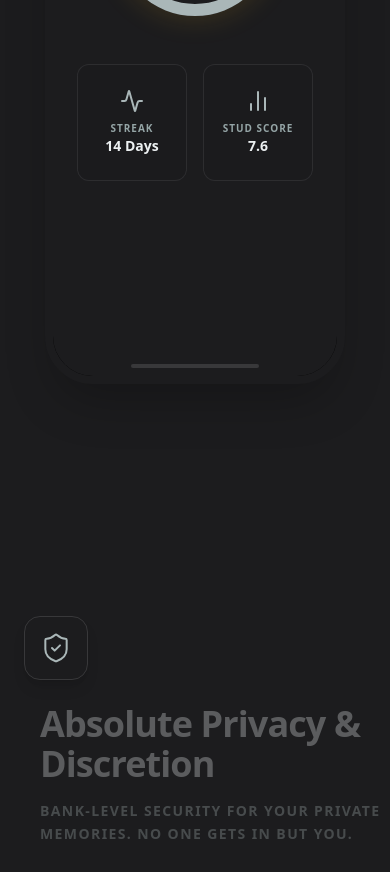
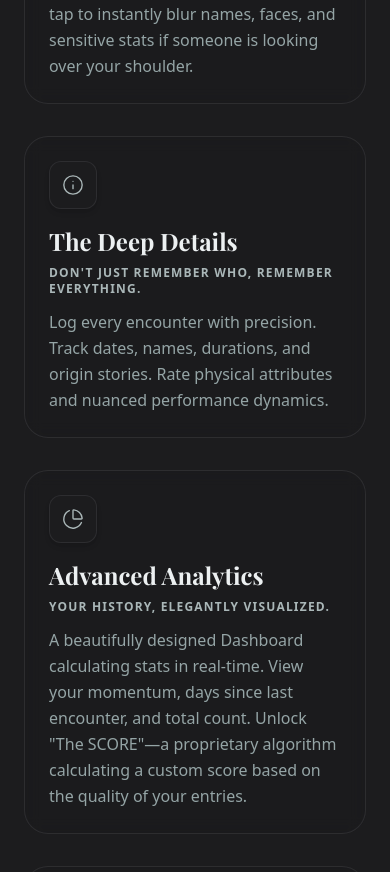
Before and after one commit to nevoiflah/BodyCount-Web, a Next.js app: page / in a window 390 px wide. Shown: the part 1100-1972 px from the top of the page. Built offline with nearby package versions, Linux system fonts and the light colour scheme.

Commit message:
feat: Introduce mobile-specific feature cards and refine styling for the main title and desktop sticky scroll section.

```diff
--- a/src/app/page.tsx
+++ b/src/app/page.tsx
@@ -257,40 +257,62 @@ export default function Home() {
             <motion.h1 variants={fadeUp} className="[font-family:var(--font-playfair)] text-6xl md:text-8xl lg:text-9xl font-bold leading-tight tracking-widest text-[var(--color-text-primary)] relative">
               <span className="relative z-10 drop-shadow-sm">COUNT</span>
               <br className="md:hidden" />
-              <span className="[font-family:var(--font-montserrat)] text-[var(--color-primary)] font-light text-2xl md:text-4xl lg:text-5xl block mt-8 z-10 relative tracking-[0.3em]">— Intimacy Journal —</span>
+              <span className="[font-family:var(--font-montserrat)] text-[var(--color-primary)] font-light text-xl md:text-4xl lg:text-5xl block mt-8 z-10 relative tracking-widest md:tracking-[0.3em] whitespace-nowrap">— Intimacy Journal —</span>
             </motion.h1>
           </motion.div>
         </section>
 
-        {/* Sticky Scroll Showcase Section */}
-        <section className="relative w-full max-w-7xl mx-auto px-6 pb-32 pt-10 flex flex-col md:flex-row items-start gap-12 lg:gap-24">
+        {/* Mobile Feature Cards (visible on small screens only) */}
+        <section className="md:hidden px-6 pb-16 flex flex-col gap-8">
+          {featuresDataList.map((feature, idx) => (
+            <motion.div
+              key={idx}
+              initial={{ opacity: 0, y: 30 }}
+              whileInView={{ opacity: 1, y: 0 }}
+              viewport={{ once: true, amount: 0.3 }}
+              transition={{ duration: 0.6, delay: idx * 0.1, ease: [0.22, 1, 0.36, 1] }}
+              className="flex flex-col gap-4 p-6 rounded-3xl border border-[var(--color-border)] bg-[var(--color-bg-surface)] backdrop-blur-sm"
+            >
+              <div className="w-12 h-12 rounded-xl bg-[var(--color-bg-default)] border border-[var(--color-border)] flex items-center justify-center text-[var(--color-primary)] shadow-md">
+                <feature.icon size={22} strokeWidth={1.5} />
+              </div>
+              <div>
+                <h3 className="[font-family:var(--font-playfair)] text-2xl font-bold mb-2 text-[var(--color-text-primary)]">{feature.title}</h3>
+                <p className="font-body text-[var(--color-primary)] font-semibold mb-3 text-xs tracking-widest uppercase">{feature.subtitle}</p>
+                <p className="font-body text-[var(--color-text-secondary)] text-base leading-relaxed">{feature.description}</p>
+              </div>
+            </motion.div>
+          ))}
+        </section>
 
-          {/* Left/Top: Sticky Phone Mockup */}
-          <div className="w-full md:w-1/2 md:sticky md:top-24 flex justify-center items-start z-20 mb-20 md:mb-0 transition-opacity duration-500">
+        {/* Sticky Scroll Showcase Section (desktop only) */}
+        <section className="hidden md:flex relative w-full max-w-7xl mx-auto px-6 pb-32 pt-10 flex-row items-start gap-12 lg:gap-24">
+
+          {/* Left: Sticky Phone Mockup */}
+          <div className="w-1/2 sticky top-24 flex justify-center items-start z-20 transition-opacity duration-500">
             <PhoneMockup activeIndex={activeFeature} />
-            {/* Glowing Drop Shadow beneath the phone */}
             <div className="absolute bottom-0 left-1/2 -translate-x-1/2 w-48 h-8 bg-[var(--color-primary)]/20 blur-3xl rounded-full -z-10" />
           </div>
 
-          {/* Right/Bottom: Scrolling Feature Text Blocks */}
-          <div className="w-full md:w-1/2 flex flex-col items-start pt-10 pb-[40vh]">
+          {/* Right: Scrolling Feature Text Blocks */}
+          <div className="w-1/2 flex flex-col items-start pt-10 pb-[40vh]">
             {featuresDataList.map((feature, idx) => {
               return (
                 <div
                   key={idx}
                   ref={(el) => { featureRefs.current[idx] = el; }}
-                  className="flex flex-col gap-6 items-start text-left justify-center min-h-[50vh] md:min-h-[70vh] w-full max-w-md mx-auto md:mx-0 py-16 md:py-24"
+                  className="flex flex-col gap-6 items-start text-left justify-center min-h-[70vh] w-full max-w-md py-24"
                 >
                   <div className="w-16 h-16 rounded-2xl bg-[#1C1C1E] border border-[#38383A] dark:bg-[var(--color-bg-default)] dark:border-[var(--color-border)] flex items-center justify-center text-[var(--color-primary)] shadow-lg transition-transform duration-500 ease-out"
                     style={{ transform: activeFeature === idx ? 'scale(1.1)' : 'scale(1)' }}>
                     <feature.icon size={32} strokeWidth={1.5} />
                   </div>
-                  <div className={`transition-all duration-700 ease-out ${activeFeature === idx ? 'opacity-100 translate-x-0' : 'opacity-30 md:opacity-20 translate-x-4 md:translate-x-0'}`}>
-                    <h3 className="font-heading text-4xl md:text-5xl font-bold mb-4 text-[var(--color-text-primary)] tracking-tight">{feature.title}</h3>
-                    <p className="font-subheading text-[var(--color-primary)] font-bold mb-6 text-sm md:text-base tracking-widest uppercase leading-relaxed">
+                  <div className={`transition-all duration-700 ease-out ${activeFeature === idx ? 'opacity-100 translate-x-0' : 'opacity-20 translate-x-0'}`}>
+                    <h3 className="[font-family:var(--font-playfair)] text-5xl font-bold mb-4 text-[var(--color-text-primary)] tracking-tight">{feature.title}</h3>
+                    <p className="font-body text-[var(--color-primary)] font-bold mb-6 text-sm tracking-widest uppercase leading-relaxed">
                       {feature.subtitle}
                     </p>
-                    <p className="font-body text-[var(--color-text-secondary)] text-lg md:text-xl leading-relaxed">
+                    <p className="font-body text-[var(--color-text-secondary)] text-xl leading-relaxed">
                       {feature.description}
                     </p>
                   </div>
```
